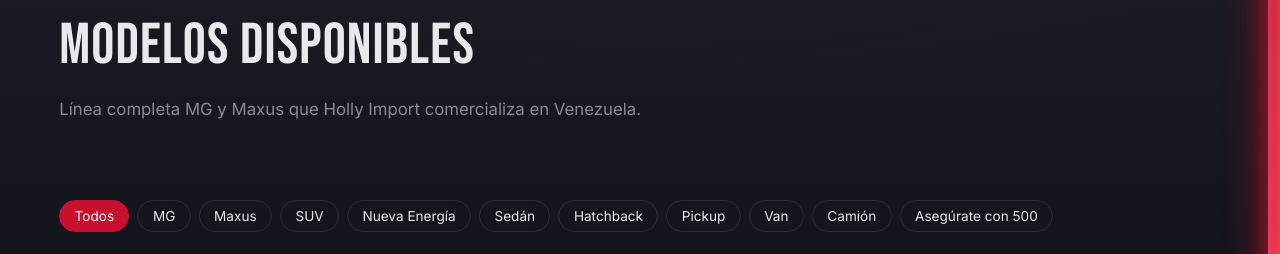
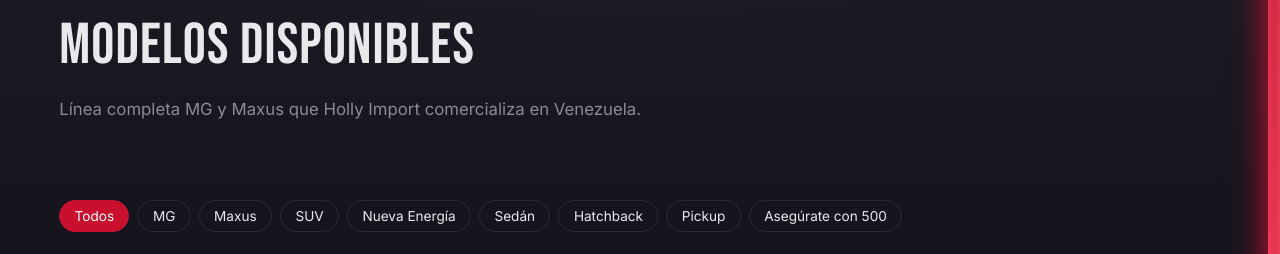
Before and after one commit to lazaruzai-commits/holly-import, a FastAPI app: page /modelos in a window 1280 px wide. Shown: the part 142-396 px from the top of the page. Run offline with FastAPI, Linux system fonts and the light colour scheme.

Commit message:
Drop Van and Camion filter chips (no models in those categories)

```diff
--- a/templates/modelos.html
+++ b/templates/modelos.html
@@ -17,8 +17,6 @@
     <button class="chip" data-filter="tag:SEDAN">Sedán</button>
     <button class="chip" data-filter="tag:HATCHBACK">Hatchback</button>
     <button class="chip" data-filter="tag:PICKUP">Pickup</button>
-    <button class="chip" data-filter="tag:VAN">Van</button>
-    <button class="chip" data-filter="tag:TRUCK">Camión</button>
     <button class="chip chip--promo" data-filter="promo">Asegúrate con 500</button>
   </div>
 
```
